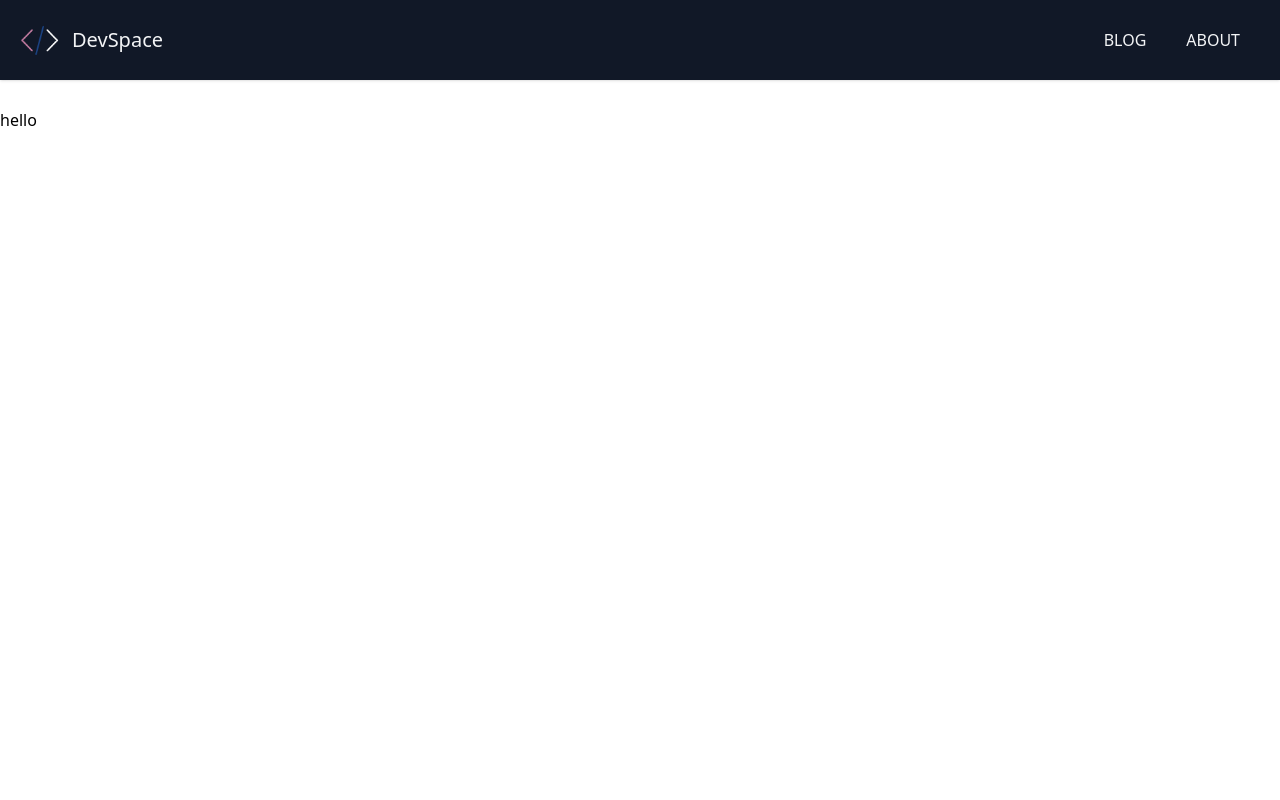
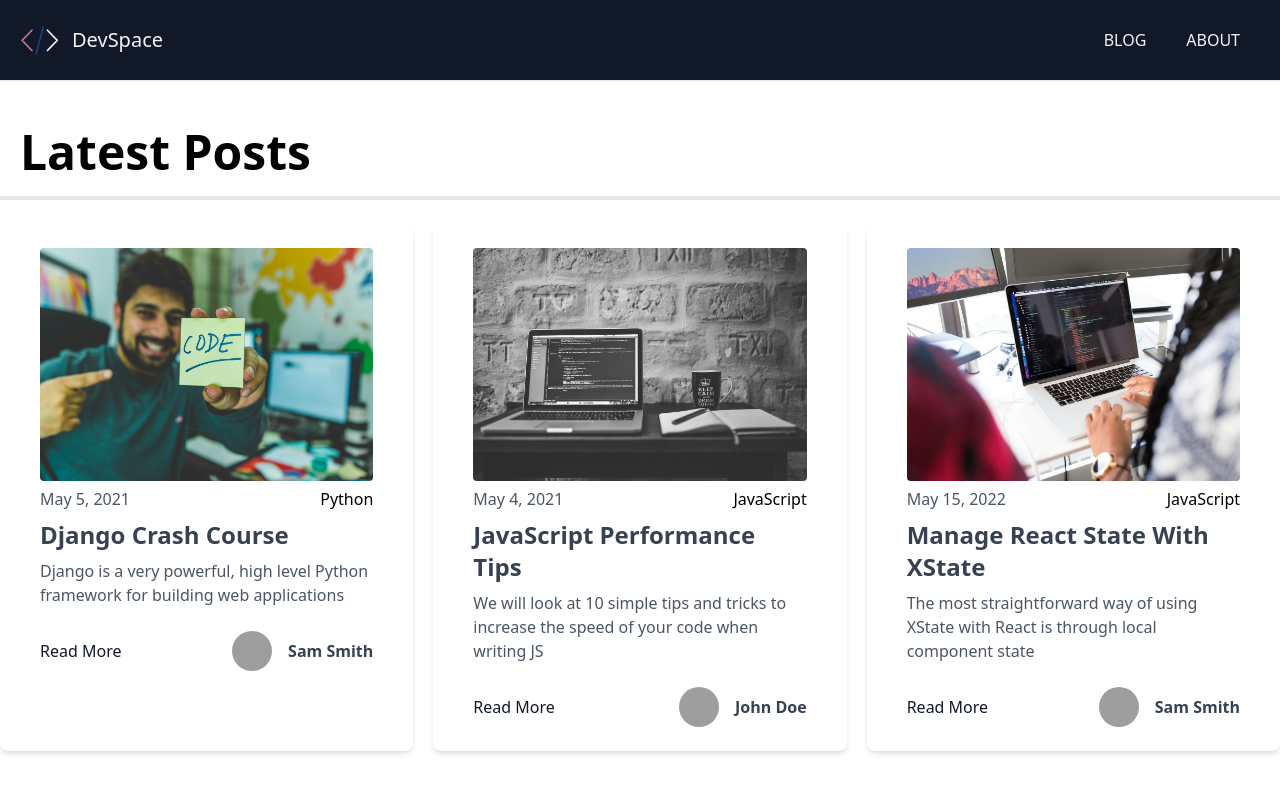
Before and after one commit to progmamun/next.js-blogSite, a Next.js app: page / in a window 1280 px wide. Shown: the top 800 px of the page. Built offline with nearby package versions, Linux system fonts and the light colour scheme; grey boxes are pictures that could not be loaded.

Commit message:
display-post

```diff
--- /dev/null
+++ b/components/Post.js
@@ -0,0 +1,46 @@
+import Link from 'next/link';
+import Image from 'next/image';
+
+export default function Post({ post }) {
+  return (
+    <div className='w-full px-10 py-6 bg-white rounded-lg shadow-md mt-6'>
+      <Image
+        src={post.frontmatter.cover_image}
+        alt=''
+        height={420}
+        width={600}
+        className='mb-4 rounded'
+      />
+
+      <div className='flex justify-between items-center'>
+        <span className='font-light text-gray-600'>
+          {post.frontmatter.date}
+        </span>
+        <div>{post.frontmatter.category}</div>
+      </div>
+
+      <div className='mt-2'>
+        <Link href={`/blog/${post.slug}`}>
+          <a className='text-2xl text-gray-700 font-bold hover:underline'>
+            {post.frontmatter.title}
+          </a>
+        </Link>
+        <p className='mt-2 text-gray-600'>{post.frontmatter.excerpt}</p>
+      </div>
+
+      <div className='flex justify-between items-center mt-6'>
+        <Link href={`/blog/${post.slug}`}>
+          <a className='text-gray-900 hover:text-blue-600'>Read More</a>
+        </Link>
+        <div className='flex items-center'>
+          <img
+            src={post.frontmatter.author_image}
+            alt=''
+            className='mx-4 w-10 h-10 object-cover rounded-full hidden sm:block'
+          />
+          <h3 className='text-gray-700 font-bold'>{post.frontmatter.author}</h3>
+        </div>
+      </div>
+    </div>
+  );
+}
--- a/pages/index.js
+++ b/pages/index.js
@@ -2,11 +2,25 @@
 import path from 'path';
 import matter from 'gray-matter';
 import Layout from '../components/Layout';
+import Link from 'next/link';
+import Post from '../components/Post';
 
-export default function HomePage() {
+export default function HomePage({ posts }) {
   return (
     <Layout>
-      <h1>hello</h1>
+      <h1 className='text-5xl border-b-4 p-5 font-bold'>Latest Posts</h1>
+
+      <div className='grid md:grid-cols-2 lg:grid-cols-3 gap-5'>
+        {posts.map((post, index) => (
+          <Post key={index} post={post} />
+        ))}
+      </div>
+
+      <Link href='/blog'>
+        <a className='block text-center border border-gray-500 text-gray-800 rounded-md py-4 my-5 transition duration-500 ease select-none hover:text-white hover:bg-gray-900 focus:outline-none focus:shadow-outline w-full'>
+          All Posts
+        </a>
+      </Link>
     </Layout>
   );
 }
--- a/posts/manage-react-state-with-xstate.md
+++ b/posts/manage-react-state-with-xstate.md
@@ -2,7 +2,7 @@
 title: 'Manage React State With XState'
 date: 'May 15, 2022'
 excerpt: 'The most straightforward way of using XState with React is through local component state'
-cover_image: '/images/posts/img8.jpg'
+cover_image: '/images/posts/img7.jpg'
 category: 'JavaScript'
 author: 'Sam Smith'
 author_image: 'https://randomuser.me/api/portraits/men/18.jpg'
```
Also changed, not shown: 1 other file (tests, documents, lock files or other folders).
